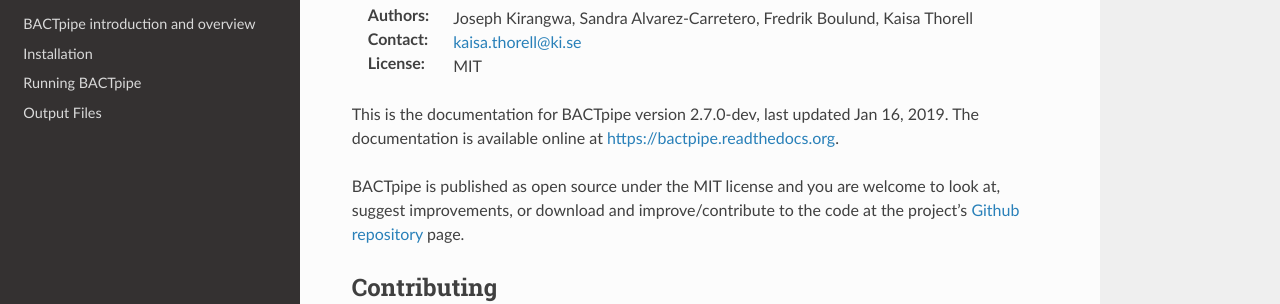
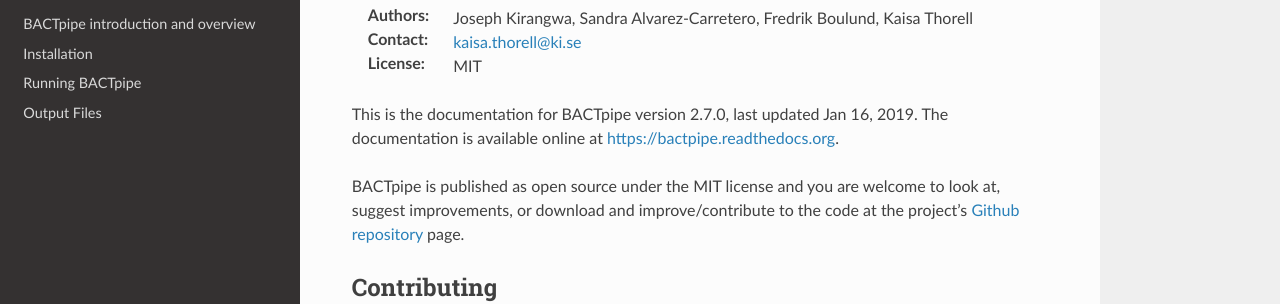
Before and after one commit to ctmrbio/BACTpipe, a Sphinx documentation site: the page built from docs/source/index.rst, in a window 1280 px wide and 900 px high, scrolled down 694 px. Shown: the part 153-457 px from the top of the window. Built offline with Sphinx 7.4.7 and the Read the Docs theme 2.0.0, drawn with Linux system fonts in a browser that asks for light colours.

Commit message:
Prepare for 2.7.0 release

```diff
--- a/docs/source/conf.py
+++ b/docs/source/conf.py
@@ -59,7 +59,7 @@
 # The short X.Y version.
 version = '2.7'
 # The full version, including alpha/beta/rc tags.
-release = '2.7.0-dev'
+release = '2.7.0'
 
 # The language for content autogenerated by Sphinx. Refer to documentation
 # for a list of supported languages.
```
Also changed, not shown: CHANGELOG.md (+11 -1 lines).
